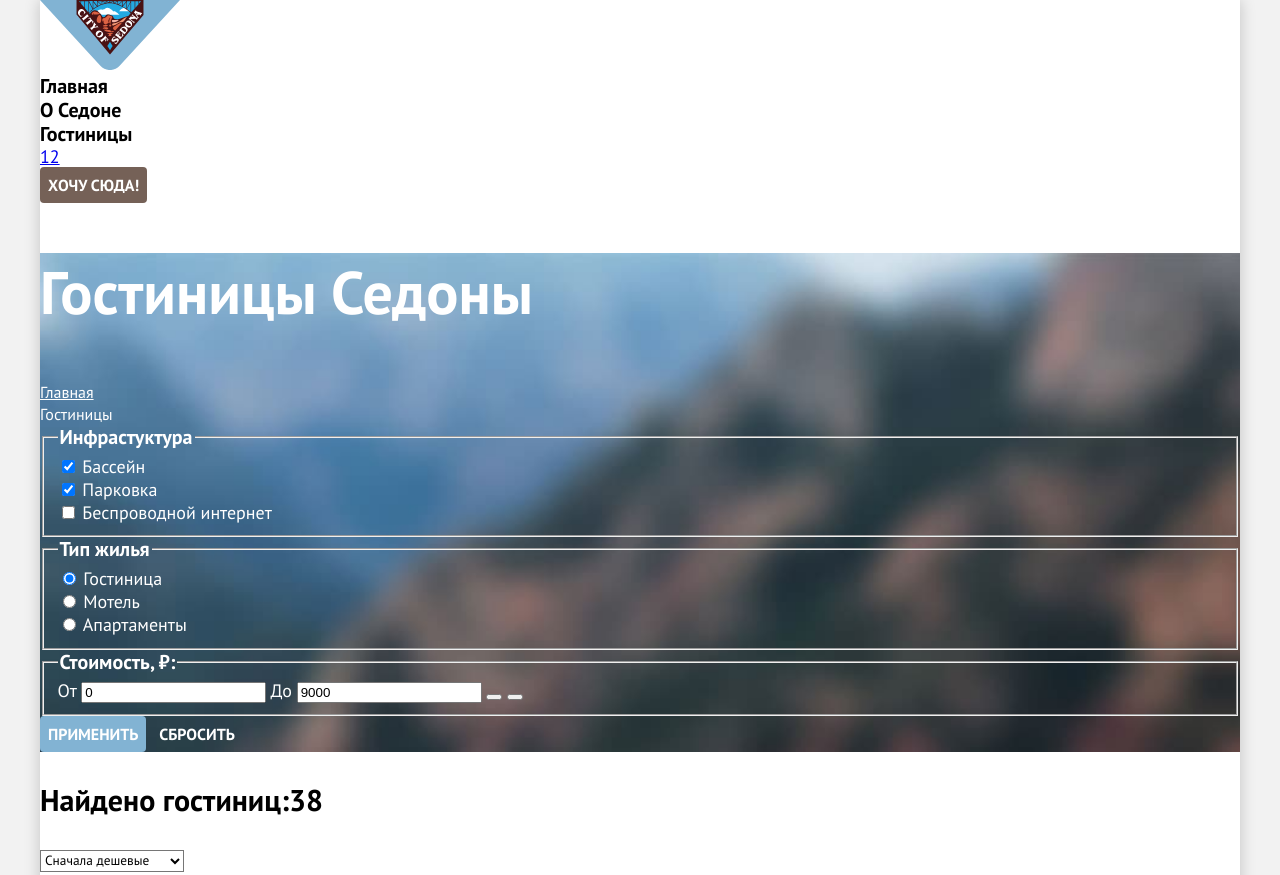
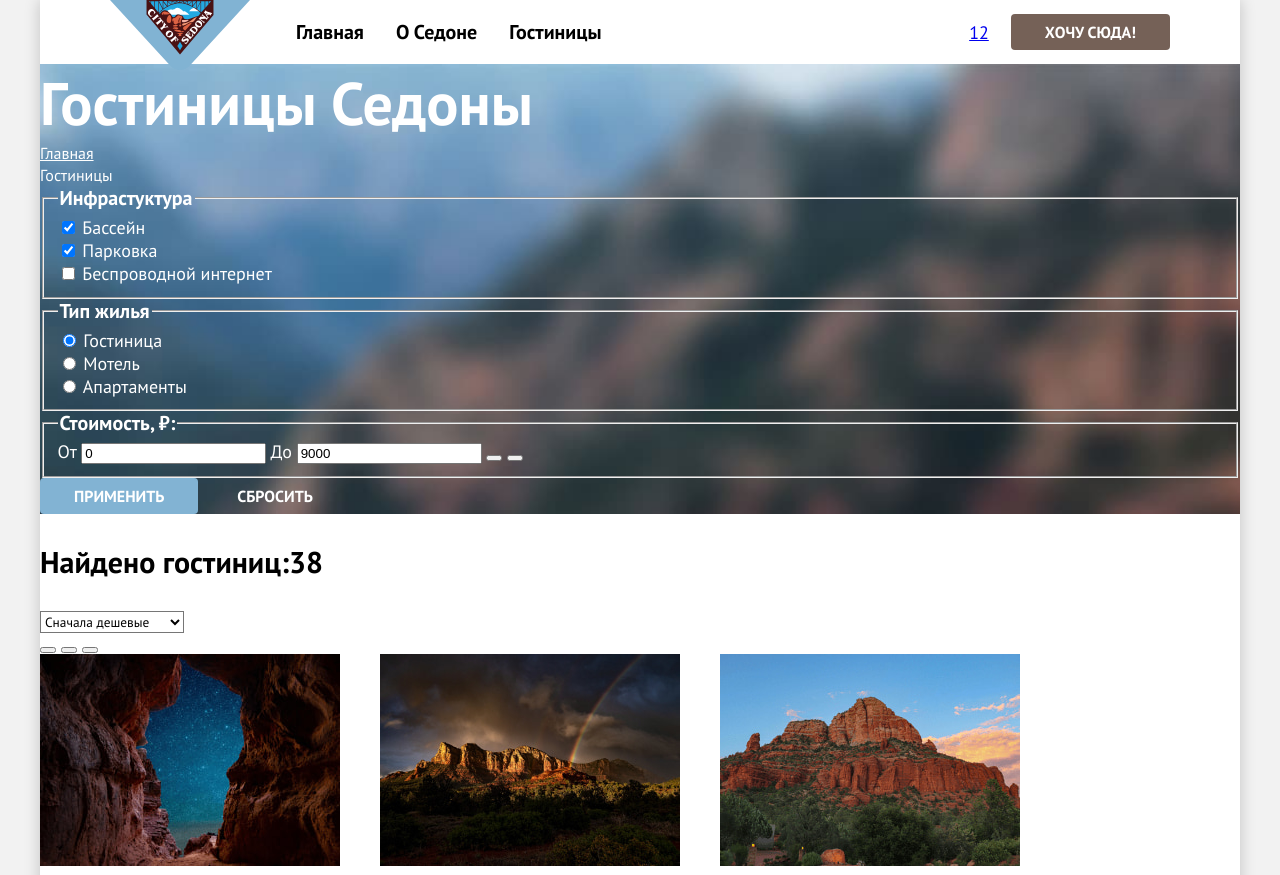
Before and after one commit to htmlacademy-htmlcss/2067731-sedona-2, a plain HTML site: page catalog.html in a window 1280 px wide. Shown: the top 875 px of the page. Drawn offline with Linux system fonts and the light colour scheme.

Commit message:
Изменяет стили. каталог, главную

```diff
--- a/catalog.html
+++ b/catalog.html
@@ -39,8 +39,8 @@
               <span class="likes-number">12</span>
             </a>
           </li>
+          <li class="navigation-user-item"><a class="button button-brown" href="catalog.html">Хочу сюда!</a></li>
         </ul>
-        <a class="button button-brown" href="catalog.html">Хочу сюда!</a>
       </nav>
     </header>
     <main class="main-inner">
--- a/styles/style.css
+++ b/styles/style.css
@@ -35,12 +35,18 @@ body {
   font-size: 16px;
   line-height: 20px;
   text-align: center;
+  min-height: 36px;
   color: #ffffff;
   border: none;
   border-radius: 4px;
   text-decoration: none;
   text-transform: uppercase;
-  padding: 8px;
+  padding: 8px 34px;
+}
+
+.button-big {
+  font-size: 20px;
+  line-height: 36px;
 }
 
 .button-brown {
@@ -58,11 +64,6 @@ body {
 
 .button-transparent {
   background-color: transparent;
-}
-
-.button-big{
-  font-size: 20px;
-  line-height: 36px;
 }
 
 .visually-hidden {
@@ -101,12 +102,37 @@ body {
 
 .page-header {
   color: #000000;
+  margin: 0;
+}
+
+.navigation {
+  display: flex;
+  flex-wrap: wrap;
+  padding: 0 70px;
+}
+
+.page-header-logo {
+  display: block;
+  position: relative;
+  margin-top: 0;
+  margin-bottom: -6px;
+  z-index: 1;
 }
 
 .navigation-list {
   margin: 0;
   padding: 0;
   list-style: none;
+  display: flex;
+  flex-wrap: wrap;
+  flex-grow: 1;
+  margin-left: 30px;
+  max-width: 624px;
+}
+
+.navigation-item {
+  display: flex;
+  justify-content: center;
 }
 
 .navigation-link {
@@ -117,12 +143,24 @@ body {
   background-color: #ffffff;
   text-decoration: none;
   text-align: center;
+  padding: 20px 16px;
 }
 
 .navigation-user {
   margin: 0;
   padding: 0;
   list-style: none;
+  display: flex;
+}
+
+.navigation-user-item {
+  display: flex;
+  flex-wrap: wrap;
+  align-items: center;
+}
+
+.navigation-user-link {
+  padding: 12px 22px;
 }
 
 .intro {
@@ -321,13 +359,25 @@ body {
   color: #ffffff;
 }
 
+.news-letter-form {
+  display: flex;
+}
+
 .field {
   font-family: inherit;
+  font-weight: 400;
+  font-size: 18px;
   line-height: 24px;
   color: #000000;
   background-color: #f2f2f2;
   border: none;
-  border-radius: 4px;
+  border-radius: 4px 0 0 4px;
+  width: 452px;
+  padding-inline: 20px;
+}
+
+.news-letter button {
+  border-radius: 0 4px 4px 0;
 }
 
 .news-letter-inner {
@@ -389,6 +439,7 @@ body {
   font-weight: 700;
   font-size: 60px;
   line-height: 78px;
+  margin: 0;
 }
 
 .breadcrumbs {
```
Also changed, not shown: index.html (+2 -2 lines), 1 other file.
